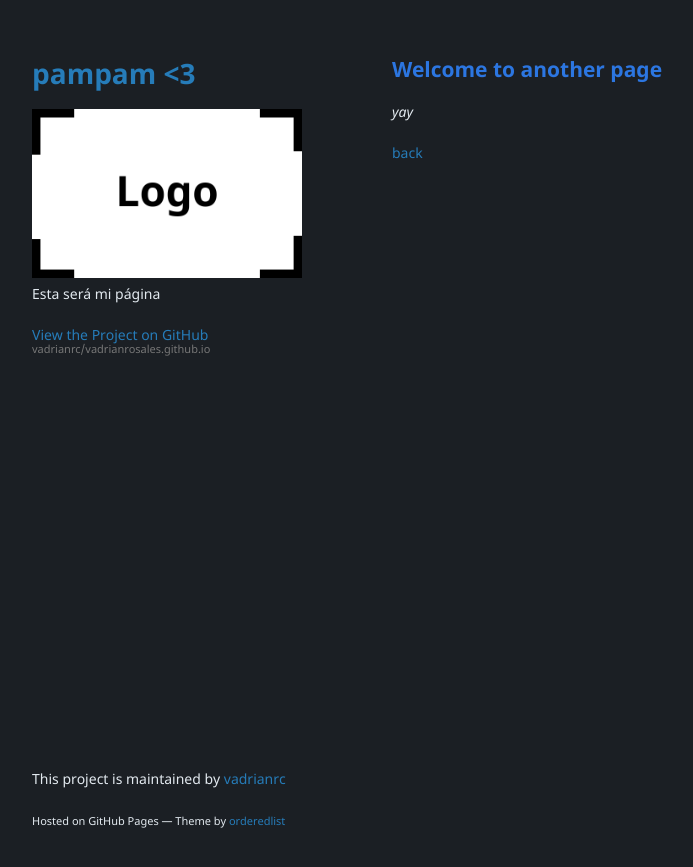
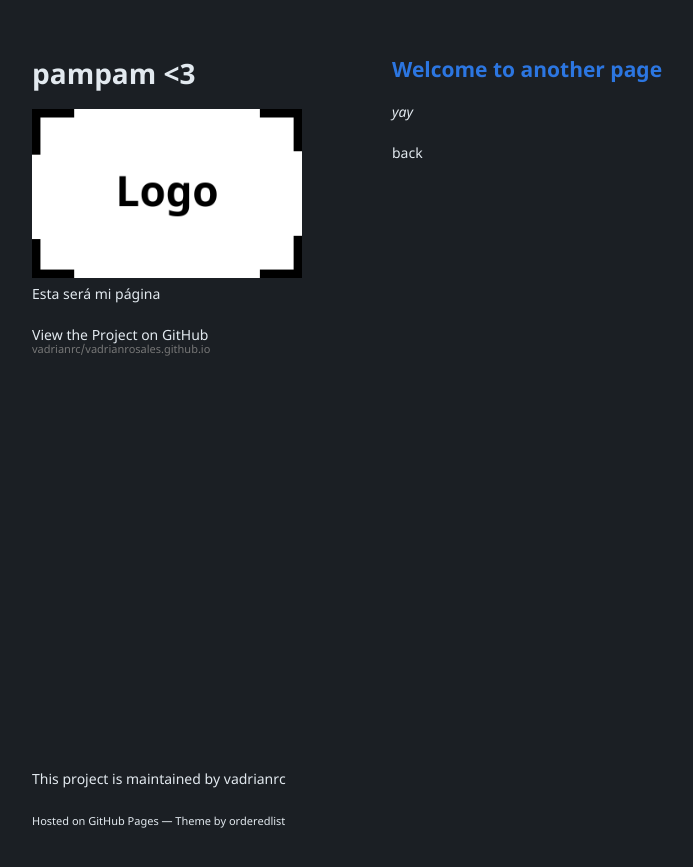
Before and after one commit to vadrianrc/vadrianrosales.github.io, a Jekyll site: the page built from another-page.md, in a window 1280 px wide. Shown: the top 867 px of the page, without its empty margins (178-871 px from the left). Built offline with Jekyll 4.4.1, drawn with Linux system fonts in a browser that asks for light colours; our own code applies the rules of GitHub Pages for plain Markdown files.

Commit message:
Update jekyll-theme-minimal.scss

```diff
--- a/_sass/jekyll-theme-minimal.scss
+++ b/_sass/jekyll-theme-minimal.scss
@@ -35,7 +35,7 @@ h3, h4, h5, h6 {
 }
 
 a {
-  color:#267CB9;
+  color:#e2e9ef;
   text-decoration:none;
 }
 
```
